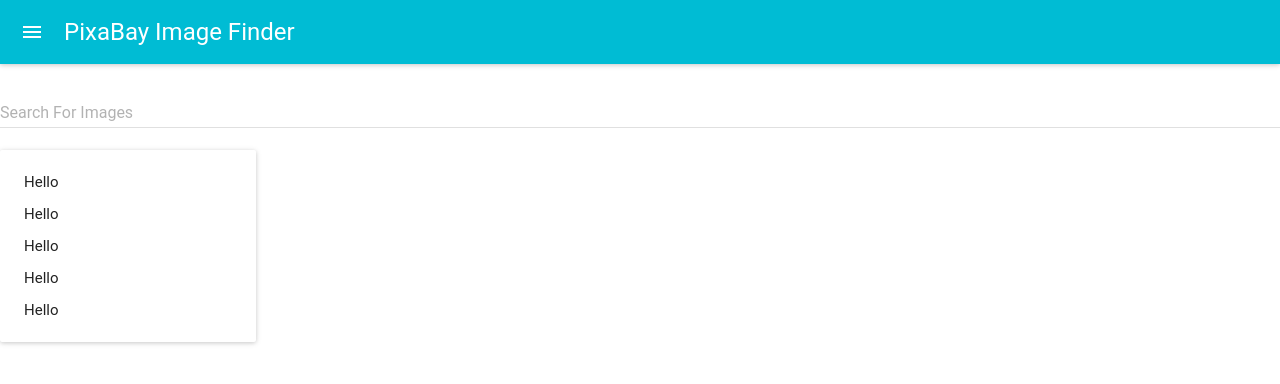
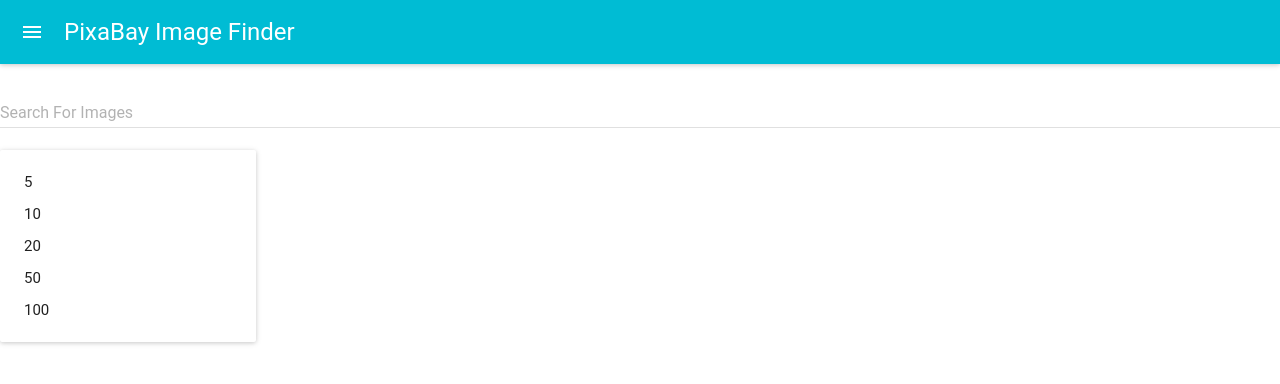
Before and after one commit to WingChhun/react-pixabay-material-ui, a React (Create React App) app: page / in a window 1280 px wide. Both pictures are taken after a click on the element 128 px from the left and 186 px from the top of the page. Shown: the top 384 px of the page. Built offline with nearby package versions, Linux system fonts and the light colour scheme.

Commit message:
Update handleAmount Change

```diff
--- a/src/components/search/SearchBar.js
+++ b/src/components/search/SearchBar.js
@@ -56,7 +56,14 @@
 
     handleAmountChange = (event, index, value) => {
 
-        this.setState({amount: value})
+        this.setState({
+            amount: value
+        }, () => {
+
+            this.state.searchText
+                ? this.getAPI()
+                : null;
+        })
 
     }
 
@@ -98,11 +105,11 @@
                     value={amount}
                     floatingLabelText="Amount"
                     onChange={this.handleAmountChange}>
-                    <MenuItem value ={1} primaryText="Hello"/>
-                    <MenuItem value ={1} primaryText="Hello"/>
-                    <MenuItem value ={1} primaryText="Hello"/>
-                    <MenuItem value ={1} primaryText="Hello"/>
-                    <MenuItem value ={1} primaryText="Hello"/>
+                    <MenuItem value ={5} primaryText="5"/>
+                    <MenuItem value ={10} primaryText="10"/>
+                    <MenuItem value ={20} primaryText="20"/>
+                    <MenuItem value ={50} primaryText="50"/>
+                    <MenuItem value ={100} primaryText="100"/>
                 </SelectField>
 
                 <br/> {images.length > 0 && (<ImageResults images={images}/>)}
```
